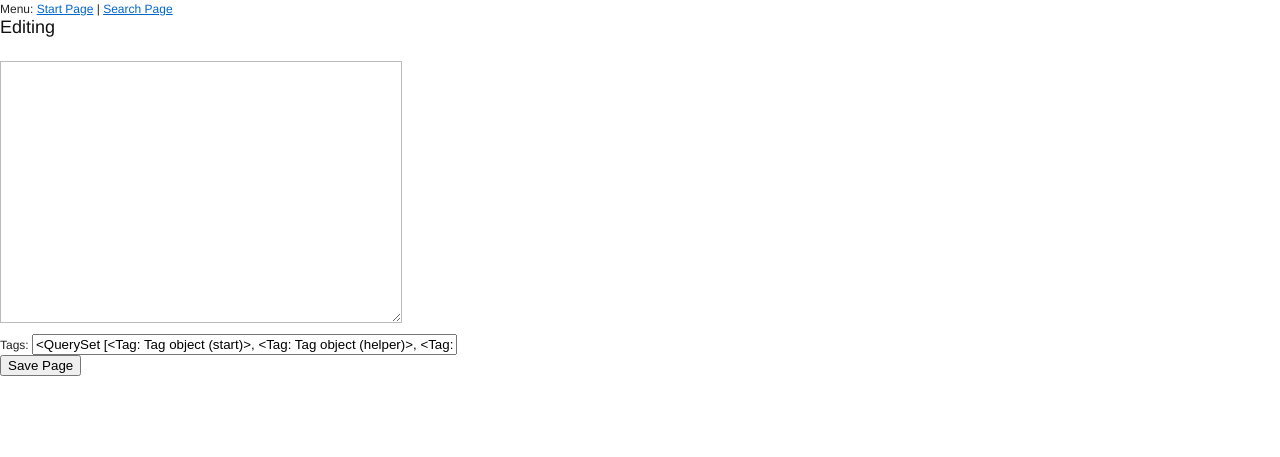
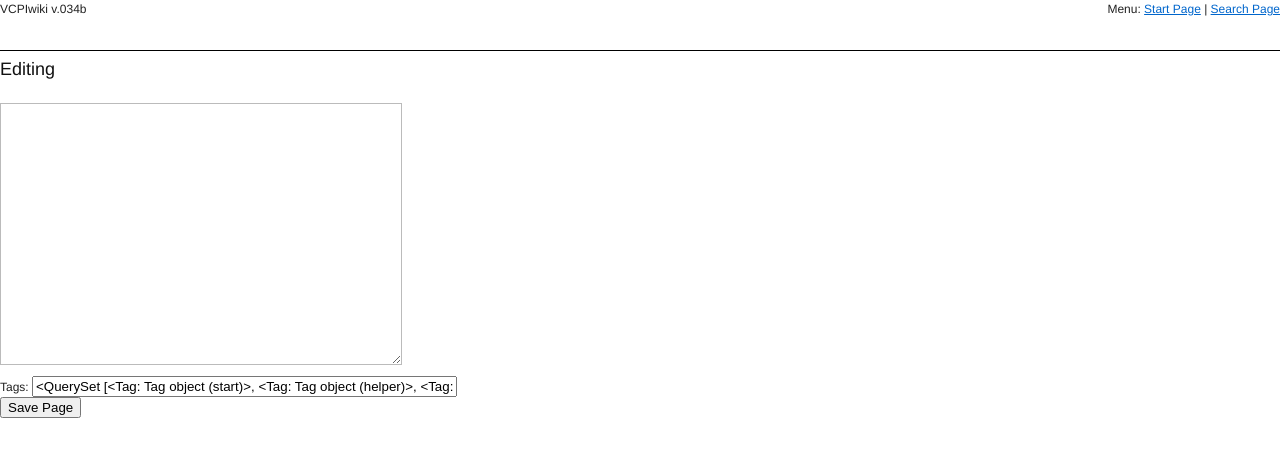
Before and after one commit to jwparrish/django-wiki, a Django app: template templates/edit.html in a window 1280 px wide. Shown: the top 457 px of the page. Run offline with Django 3.2, Linux system fonts and the light colour scheme; the template is opened without the code that fills it: values that come from a table or form of the project are taken from there, others are empty; data comes from the database, SQL or seed files in the repository; parts of the project's set-up code (start-up, migrations or seed data) failed here and were passed over.

Commit message:
added some basic styles

```diff
--- /dev/null
+++ b/site_media/style.css
@@ -0,0 +1,16 @@
+#container {
+	min-width:300px;
+}
+
+#titlebar {
+	outline: 1px solid #000;
+	height: 50px;
+}
+
+#nav {
+	float: right;
+}
+
+#content {
+	padding-top: 10px;
+}
--- a/templates/base.html
+++ b/templates/base.html
@@ -8,15 +8,16 @@
 		<link rel="stylesheet" href="/site_media/style.css" type="text/css" media="screen, projection" />
 	</head>
 	<body>
-		<div>
-			Menu: <a href="/wiki/page/Start/">Start Page</a> | <a href="/wiki/page/SearchPage/">Search Page</a>
+		<div id="container">
+			<div id="titlebar">
+				VCPIwiki v.034b
+				<div id="nav">
+					Menu: <a href="/wiki/page/Start/">Start Page</a> | <a href="/wiki/page/SearchPage/">Search Page</a>
+				</div>
+			</div>
+			<div id="content">
+				{% block content %}{% endblock %}
+			</div>
 		</div>
-		{% block content %}{% endblock %}
 	</body>
 </html>
-
-
-		<link rel="stylesheet" href="/site_media/blueprint/screen.css" type="text/css" media="screen, projection" />
-		<link rel="stylesheet" href="/site_media/blueprint/print.css" type="text/css" media="print" />
-		<!--[if IE]><link rel="stylesheet" href="/site_media/blueprint/ie.css" type="text/css" media="screen, projection" /><![endif]-->
-		<link rel="stylesheet" href="/site_media/style.css" type="text/css" media="screen, projection" />
--- a/urls.py
+++ b/urls.py
@@ -1,4 +1,7 @@
 from django.conf.urls.defaults import patterns, include, url
+import os.path
+
+site_media = os.path.join(os.path.dirname(__file__), 'site_media')
 
 # Uncomment the next two lines to enable the admin:
 # from django.contrib import admin
@@ -18,4 +21,5 @@ urlpatterns = patterns('',
      (r'^wiki/page/(?P<page_name>[^/]+)/save/$', 'djwiki.wiki.views.save_page'),
      (r'^wiki/page/(?P<page_name>[^/]+)/$', 'djwiki.wiki.views.view_page'),
      (r'^wiki/tag/(?P<tag_name>[^/]+)/$', 'djwiki.wiki.views.view_tag'),
+     (r'^site_media/(?P<path>.*)$', 'django.views.static.serve', { 'document_root': site_media }),
 )
```
Also changed, not shown: 1 other file.
